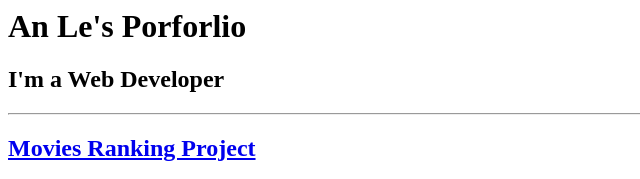
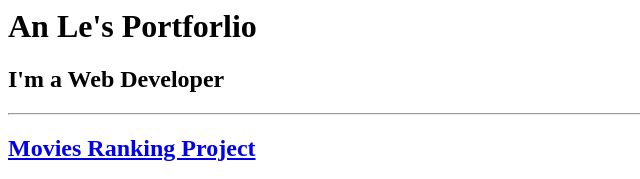
Before and after one commit to vnh-an/html-portfolio, a plain HTML site: page index.html in a window 1280 px wide. Shown: the top 179 px of the page, 0-640 px from the left. Drawn offline with Linux system fonts and the light colour scheme.

Commit message:
Update index.html

```diff
--- a/index.html
+++ b/index.html
@@ -19,7 +19,7 @@ https://developer.mozilla.org/en-US/docs/Web/HTML/Element/img#attr-height -->
         <title>An Le's porforlio</title>
     </head>
     <body>
-        <h1>An Le's Porforlio</h1>
+        <h1>An Le's Portforlio</h1>
         <h2>I'm a Web Developer</h2>
         <hr />
         <h2> <a href="./public/movie-ranking.html"> Movies Ranking Project </a>  </h2>
```
